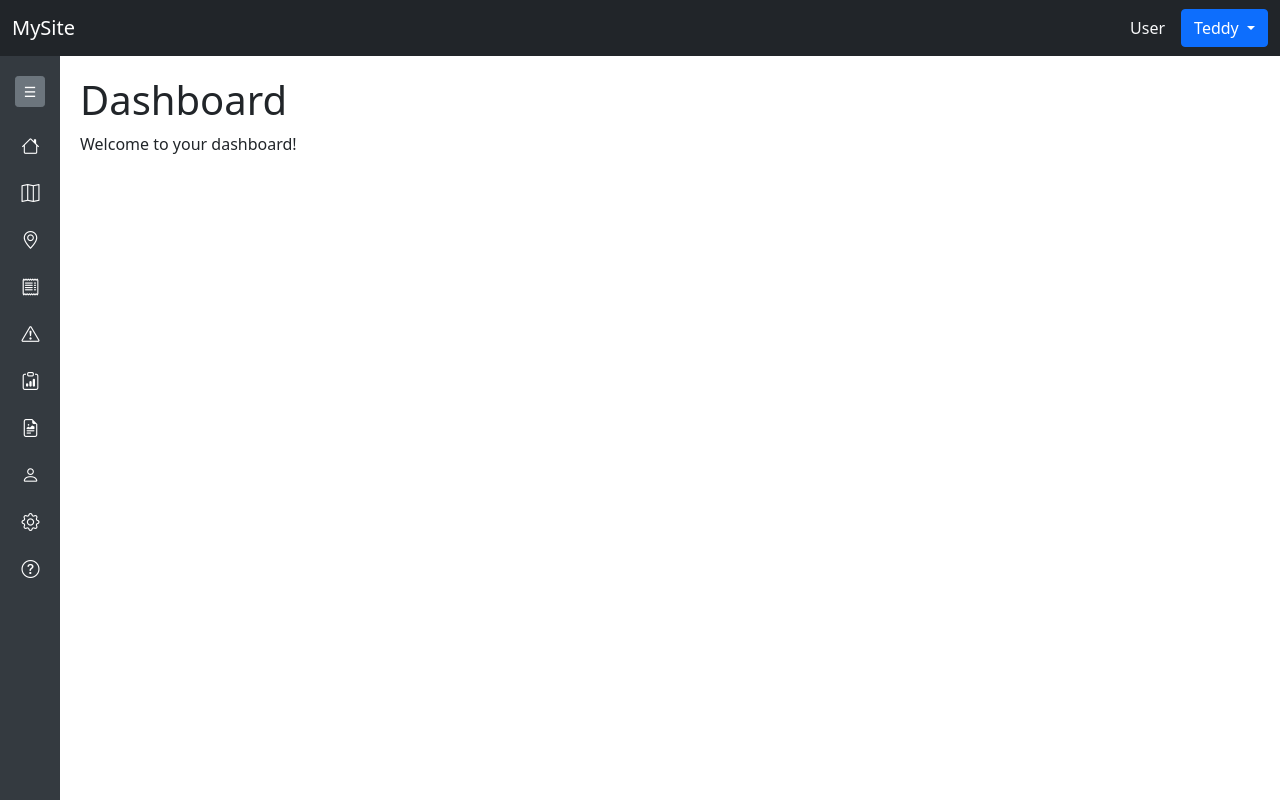
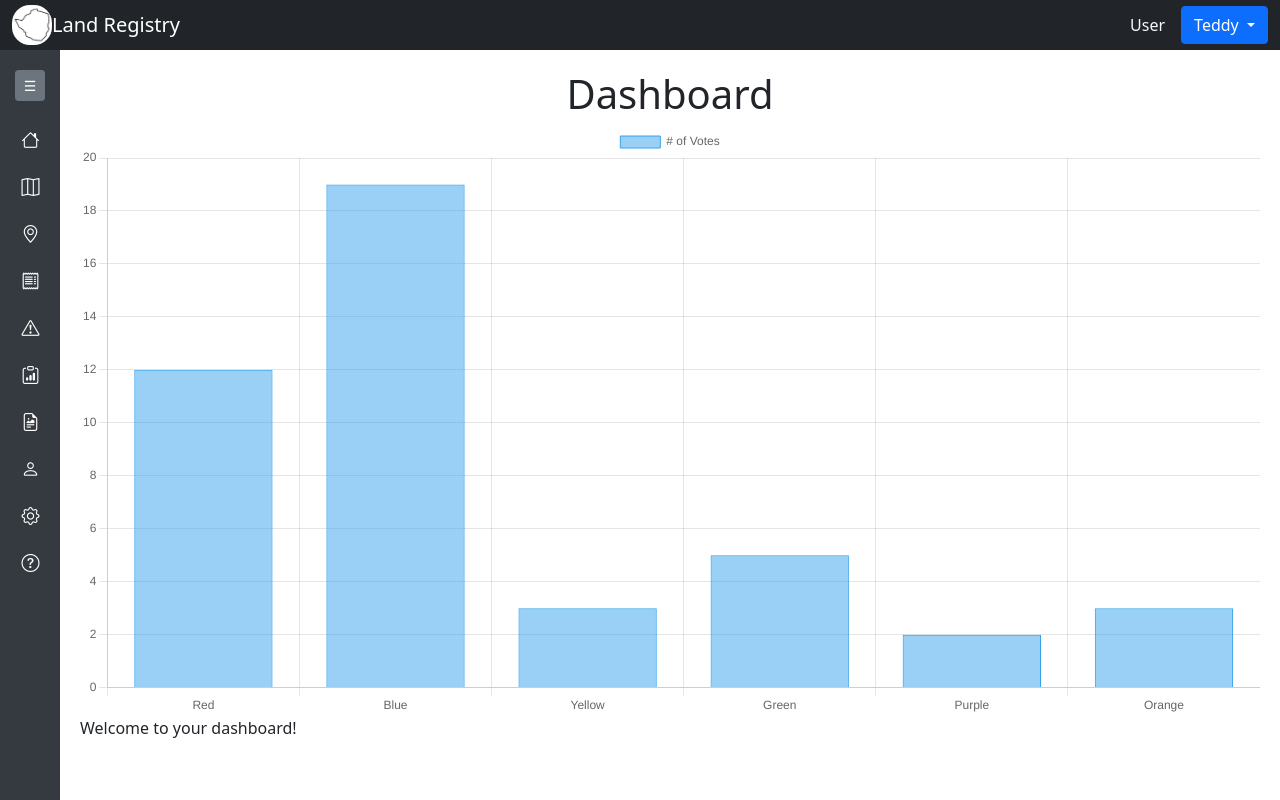
Before and after one commit to MADIBATC/AI_DJANGO, a Django app: page /dashboard in a window 1280 px wide. Run offline with Django 5.2, Linux system fonts and the light colour scheme; a user stored in the database is signed in.

Commit message:
Add dashboard chart functionality, update map template styles, and enhance navbar with logo

```diff
--- a/dashboard/templates/dashboard.html
+++ b/dashboard/templates/dashboard.html
@@ -1,6 +1,35 @@
 {% extends 'base.html' %}
 
 {% block content %}
-    <h1>Dashboard</h1>
+    <h1 class="text-center">Dashboard</h1>
+    <div>
+        <canvas id="charts">
+
+        </canvas>
+    </div>
     <p>Welcome to your dashboard!</p>
+
+    <script src="https://cdn.jsdelivr.net/npm/chart.js"></script>
+    <script>
+        chart = document.getElementById('charts');
+
+        new Chart(chart, {
+            type: 'bar',
+            data: {
+                labels: ['Red', 'Blue', 'Yellow', 'Green', 'Purple', 'Orange'],
+                datasets: [{
+                    label: '# of Votes',
+                    data: [12, 19, 3, 5, 2, 3],
+                    borderWidth: 1
+                }]
+            },
+            options: {
+                scales: {
+                    y: {
+                    beginAtZero: true
+                    }
+                }
+            }
+        })
+    </script>
 {% endblock %}
--- a/land_map/templates/map.html
+++ b/land_map/templates/map.html
@@ -8,8 +8,8 @@
         }
     </style>
 
-    <div class="container-fluid">
-        <div id="map" class="rounded-3"></div>
+    <div class="container-fluid mt-4">
+        <div id="map" class="rounded-3 py-0"></div>
     </div>
 
     <script>
--- a/templates/base.html
+++ b/templates/base.html
@@ -9,11 +9,9 @@
         <link rel="stylesheet" href="https://unpkg.com/leaflet@1.9.4/dist/leaflet.css" integrity="sha256-p4NxAoJBhIIN+hmNHrzRCf9tD/miZyoHS5obTRR9BMY="crossorigin=""/>
         <script src="https://unpkg.com/leaflet@1.9.4/dist/leaflet.js" integrity="sha256-20nQCchB9co0qIjJZRGuk2/Z9VM+kNiyxNV1lvTlZBo=" crossorigin=""></script>
         <title></title>
-
     </head>
 
     <body>
-
         {% include 'navbar.html' %}
         {% include 'sidebar.html' %}
 
@@ -21,7 +19,6 @@
             {% block content %}
             {% endblock %}
         </div>
-
         <script src="https://cdn.jsdelivr.net/npm/bootstrap@5.0.2/dist/js/bootstrap.bundle.min.js" integrity="sha384-MrcW6ZMFYlzcLA8Nl+NtUVF0sA7MsXsP1UyJoMp4YLEuNSfAP+JcXn/tWtIaxVXM" crossorigin="anonymous"></script>
         <script src="https://unpkg.com/leaflet@1.9.4/dist/leaflet.js" integrity="sha256-20nQCchB9co0qIjJZRGuk2/Z9VM+kNiyxNV1lvTlZBo=" crossorigin=""></script>
     </body>
--- a/templates/navbar.html
+++ b/templates/navbar.html
@@ -6,13 +6,21 @@
         <title>Collapsible Sidebar</title>
         <link href="https://cdn.jsdelivr.net/npm/bootstrap@5.0.2/dist/css/bootstrap.min.css" rel="stylesheet">
         <link href="https://cdn.jsdelivr.net/npm/bootstrap-icons@1.10.5/font/bootstrap-icons.css" rel="stylesheet">
+        <style>
+            #ZimLogo{
+                height: 40px;
+                width: 40px;
+                object-fit: contain;
+                border-radius: 45%;
+            }
+        </style>
     </head>
 
     <body>
         <!-- Navbar -->
-        <nav class="navbar navbar-dark bg-dark py-2">
+        <nav class="navbar navbar-dark bg-dark py-0">
             <div class="container-fluid">
-                <a class="navbar-brand" href="#">MySite</a>
+                <a class="navbar-brand d-flex align-items-center" href="#"><img src="/static/navbar_images/zimbabwe-country-map.png" id="ZimLogo"><span>Land Registry</span></a>
                 <div class="d-flex justify-content-end align-items-center" id="mainNavbar">
                     <a class="nav-link text-light fs-6" href="#">{{request.user.role}}</a>
                     <button class="btn btn-primary dropdown-toggle" type="button" id="dropdownMenuButton"
--- a/templates/sidebar.html
+++ b/templates/sidebar.html
@@ -14,7 +14,7 @@
         /* Sidebar */
         #sidebar {
             position: fixed;
-            top: 56px; /* below navbar */
+            top: 50px; /* below navbar */
             left: 0;
             height: 100%;
             width: 60px; /* collapsed width */
```
Also changed, not shown: dashboard/routing.py (added), static/navbar_images/zimbabwe-country-map.png (added).
